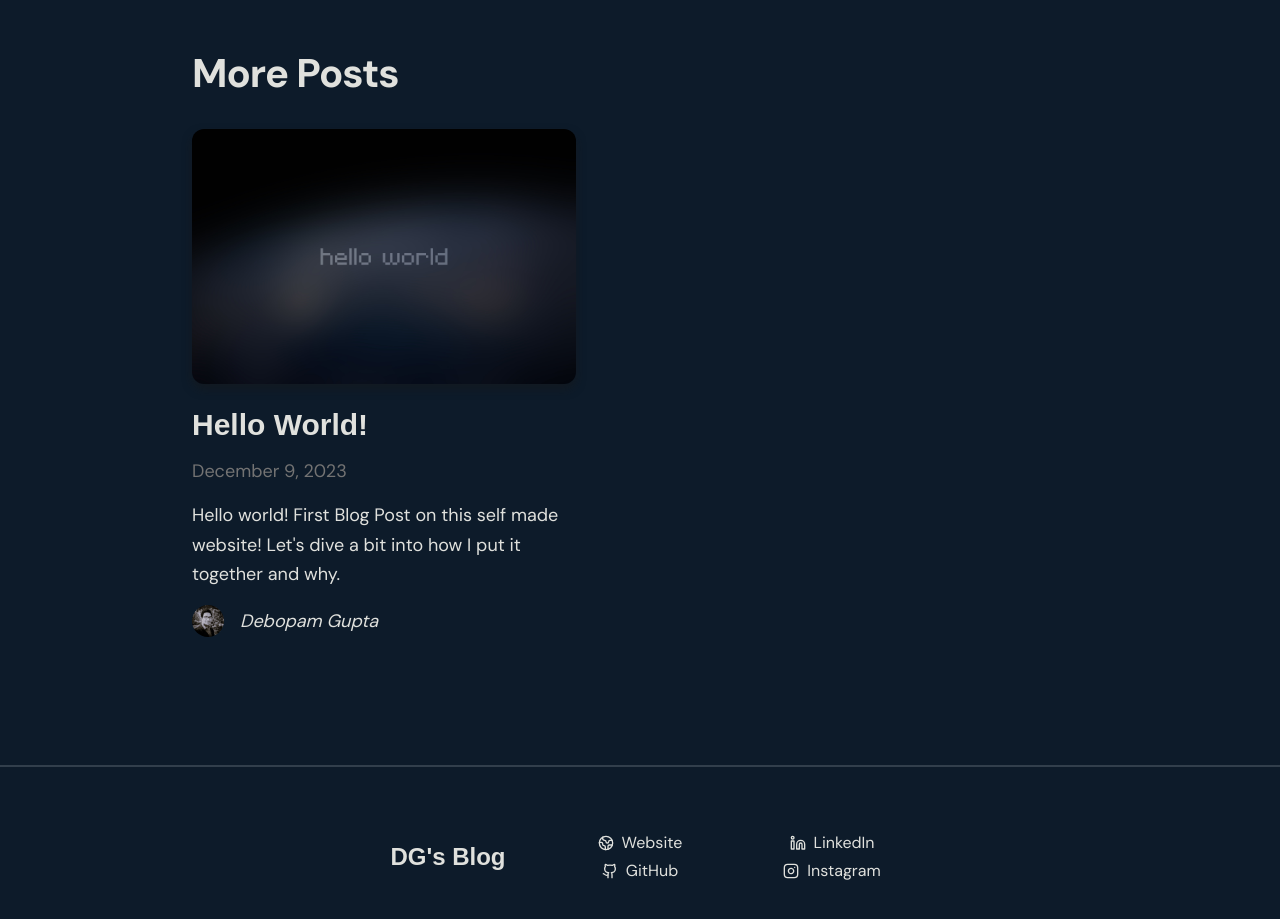
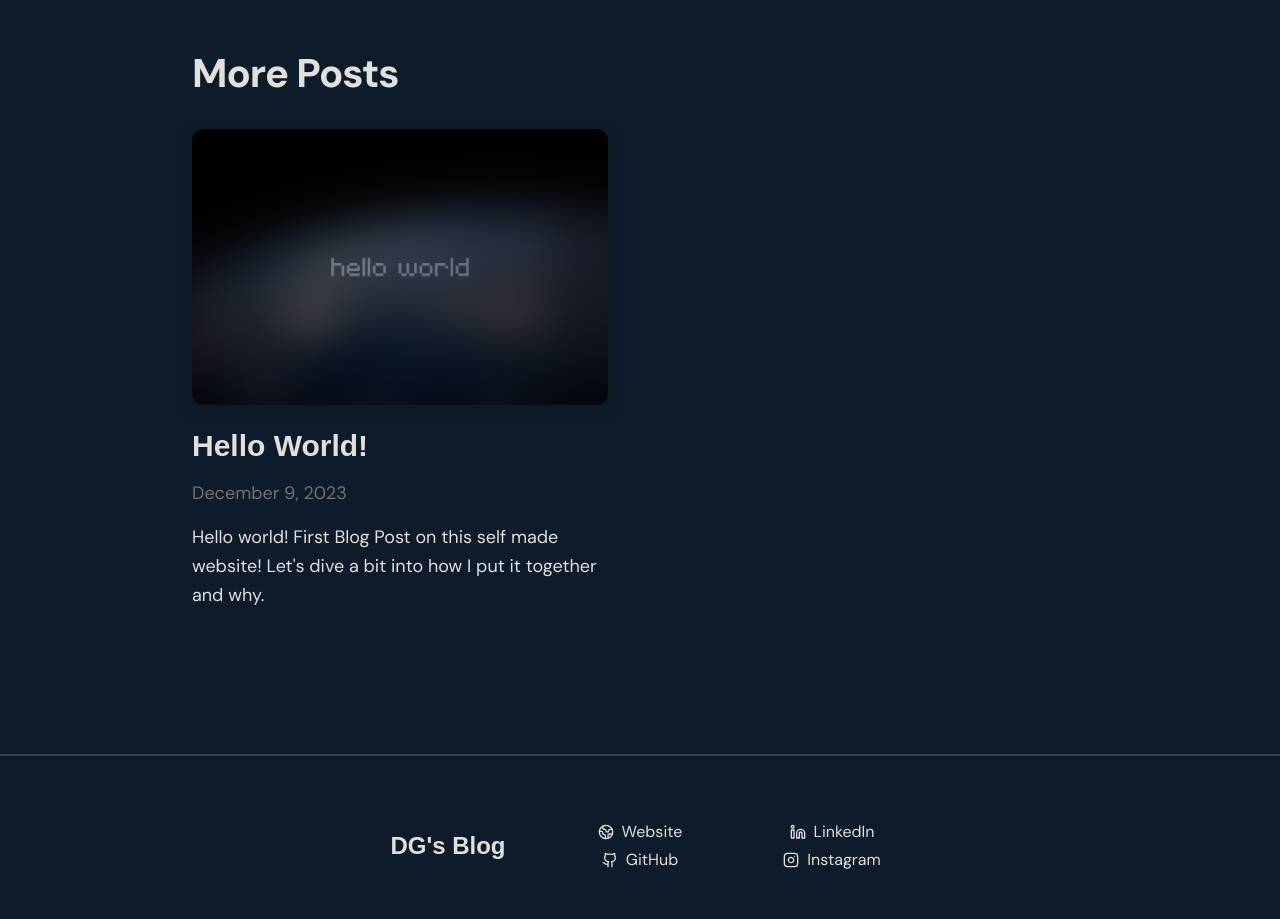
Before and after one commit to w3dg/blog, a Next.js app: page / in a window 1280 px wide. Shown: the part 1220-2139 px from the top of the page. Built offline with nearby package versions, Linux system fonts and the light colour scheme; a web font is replaced by a local one.

Commit message:
Fix padding on excerpt; Add backlink to homepage

```diff
--- a/components/more-stories.tsx
+++ b/components/more-stories.tsx
@@ -11,7 +11,7 @@ const MoreStories = ({ posts }: Props) => {
   return (
     <section className={dmsans.className}>
       <h2 className="max-w-4xl mx-auto mb-8 text-3xl font-bold leading-tight tracking-tight md:text-5xl">More Posts</h2>
-      <div className="grid max-w-4xl grid-cols-1 mx-auto mb-32 md:grid-cols-2 md:gap-x-16 lg:gap-x-32 gap-y-20 md:gap-y-32">
+      <div className="grid max-w-4xl grid-cols-1 mx-auto mb-32 md:grid-cols-2 md:gap-x-16 lg:gap-x-18 gap-y-16 md:gap-y-14">
         {posts.map((post) => (
           <PostPreview
             key={post.slug}
--- a/components/post-body.tsx
+++ b/components/post-body.tsx
@@ -1,3 +1,4 @@
+import Link from "next/link";
 import Container from "./container";
 import { dmsans } from "./fonts";
 import markdownStyles from "./markdown-styles.module.css";
@@ -11,6 +12,9 @@ const PostBody = ({ content }: Props) => {
     <Container>
       <div className={`max-w-3xl mx-auto ${dmsans.className}`}>
         <div className={markdownStyles["markdown"]} dangerouslySetInnerHTML={{ __html: content }} />
+        <Link href={"/"} className="underline text-brand-300 hover:text-brand-200 underline-offset-2">
+          Continue to homepage
+        </Link>
       </div>
     </Container>
   );
--- a/components/post-header.tsx
+++ b/components/post-header.tsx
@@ -20,7 +20,7 @@ const PostHeader = ({ title, coverImage, date, author, excerpt }: Props) => {
       className={`grid gap-5 py-5 ${dmsans.className} bg-gradient-to-b from-transparent to-transparent via-brand-600/50`}
     >
       <PostTitle>{title}</PostTitle>
-      <p className="text-center text-brand-300 max-w-[60ch] mx-auto">{excerpt}</p>
+      <p className="text-center text-brand-300 max-w-[60ch] mx-auto px-4">{excerpt}</p>
       <div className="max-w-4xl mx-auto my-2">
         <CoverImage title={title} src={coverImage} />
       </div>
--- a/components/post-preview.tsx
+++ b/components/post-preview.tsx
@@ -30,7 +30,7 @@ const PostPreview = ({ title, coverImage, date, excerpt, author, slug }: Props)
         <DateFormatter dateString={date} />
       </div>
       <p className="mb-4 text-lg leading-relaxed">{excerpt}</p>
-      <Avatar name={author.name} picture={author.picture} />
+      {/* <Avatar name={author.name} picture={author.picture} /> */}
     </div>
   );
 };
```
